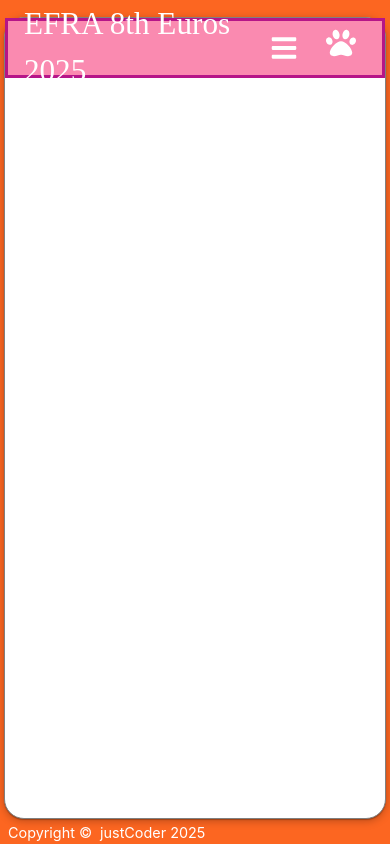
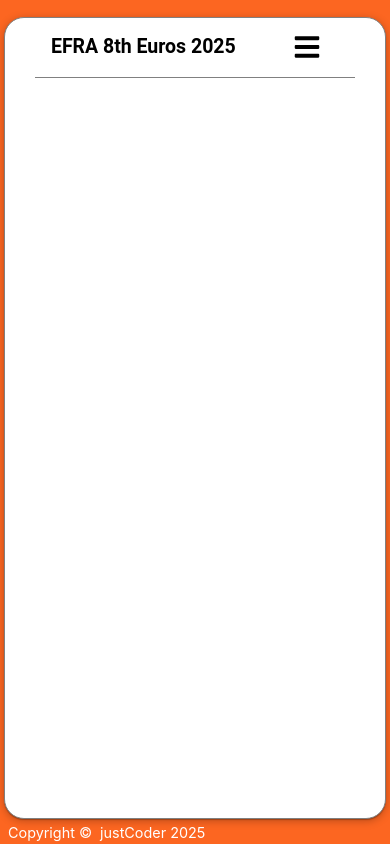
Before and after one commit to JC-Sites-Business/EFRA-8th-Euros-2025, a React (Vite) app: page / in a window 390 px wide. Built offline with nearby package versions, Linux system fonts and the light colour scheme; what material-ui-confirm would draw is missing.

Commit message:
narbar formateted and for mobile

```diff
--- a/src/common/assets/navbar.json
+++ b/src/common/assets/navbar.json
@@ -11,13 +11,13 @@
   },
   {
     "_id": 3,
-    "title": "Event",
-    "link": "/event"
+    "title": "Information",
+    "link": "/information"
   },
   {
     "_id": 4,
-    "title": "Information",
-    "link": "/information"
+    "title": "Event",
+    "link": "/event"
   },
   {
     "_id": 5,
--- a/src/views/Layout/components/NavBar/NavBar.tsx
+++ b/src/views/Layout/components/NavBar/NavBar.tsx
@@ -1,7 +1,5 @@
 import { Stack } from "@mui/material";
-import React, { Suspense } from "react";
-import { ErrorBoundary } from "react-error-boundary";
-import { ErrorHandler, SkeletonNavBar } from "../../../../_utils/globals/components/Fallbacks/Fallbacks";
+import React from "react";
 
 import "./navBar.css";
 import { NavBarItems } from "./NavBarItems";
@@ -9,11 +7,7 @@ import { NavBarItems } from "./NavBarItems";
 const NavBar: React.FC = () => {
   return (
     <Stack id="navBar-Main" direction={"row"} justifyContent={"space-between"} alignItems={"center"}>
-      <ErrorBoundary fallback={<ErrorHandler />}>
-        <Suspense fallback={<SkeletonNavBar />}>
-          <NavBarItems />
-        </Suspense>
-      </ErrorBoundary>
+      <NavBarItems />
     </Stack>
   );
 };
--- a/src/views/Layout/components/NavBar/NavBarItems.tsx
+++ b/src/views/Layout/components/NavBar/NavBarItems.tsx
@@ -10,7 +10,7 @@ import {
   useMediaQuery,
 } from "@mui/material";
 import React, { useState } from "react";
-import { FaBars, FaPaw } from "react-icons/fa";
+import { FaBars } from "react-icons/fa";
 import { Link, NavLink } from "react-router-dom";
 
 import useNavBarViewModel, { type T_NavBar } from "./use-navbar.view-model";
@@ -27,11 +27,6 @@ export const NavBarItems: React.FC = () => {
       <Stack id="navBar-Right" direction={"row"} alignItems={"center"}>
         {!showMobile && <NavFullScreen headerItems={vm.headerItems} />}
         {showMobile && <NavMobile headerItems={vm.headerItems} />}
-        {!vm.headerItems.some((it) => it.title === "Login") && (
-          <NavLink className={({ isActive }) => (isActive ? "activeLink" : "")} to={"/user"}>
-            <FaPaw id="pawIcon" />
-          </NavLink>
-        )}
       </Stack>
     </>
   );
--- a/src/views/Layout/components/NavBar/navBar.css
+++ b/src/views/Layout/components/NavBar/navBar.css
@@ -1,13 +1,15 @@
 #navBar-Main {
-  background-color: #fa8ab0;
-  border: 3px solid #b61588;
+  margin: 0 30px;
+  border-bottom: 1px solid grey;
   padding: 0 1rem;
   height: 60px;
 }
 
 #navBar-Left {
-  font-family: 'cooper black';
-  color: white;
+  font:
+    700 20px/32px Roboto,
+    sans-serif;
+  color: black;
   text-decoration: none;
   font-size: clamp(1.5rem, 8vw, 2.5rem);
   padding: 0;
@@ -15,35 +17,37 @@
 
 #navBar-Right a {
   text-decoration: none;
-  color: white;
-  font: 500 20px/32px Roboto, sans-serif;
+  color: black;
+  font:
+    500 20px/32px Roboto,
+    sans-serif;
   padding: 0 0.5em;
 }
 
 #navBar-Right a:hover,
 #navBar-Right a:hover > *,
 #navBar-Left:hover {
-  transition: all 0.4s ease;
-  color: #d372b7;
+  transition: all 0.3s ease;
+  color: orange;
 }
 
 #navBar-Right a.activeLink,
 #navBar-Right a.activeLink > * {
-  color: #b61588;
-}
-
-#pawIcon {
-  font-size: 1.5em;
-  cursor: pointer;
-  color: white;
+  color: orange;
 }
 
 #barsIcon {
   font-size: 2em;
-  color: white;
+  color: black;
 }
 
 #barsIcon:hover {
-  transition: all 0.4s ease;
-  color: #d372b7;
+  transition: all 0.3s ease;
+  color: orange;
 }
+
+@media only screen and (max-width: 900px) {
+  #navBar-Left {
+    font-size: clamp(0.75rem, 5vw, 1.5rem);
+  }
+}
```
